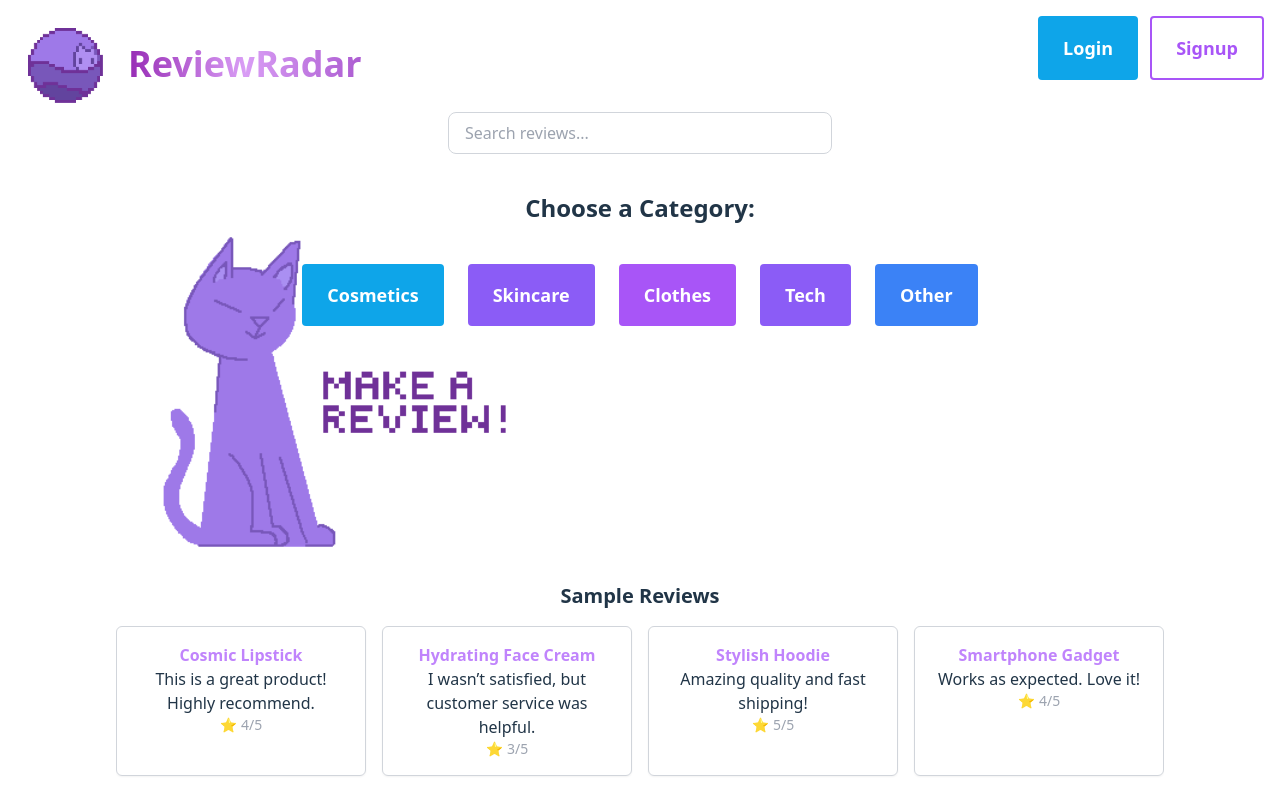
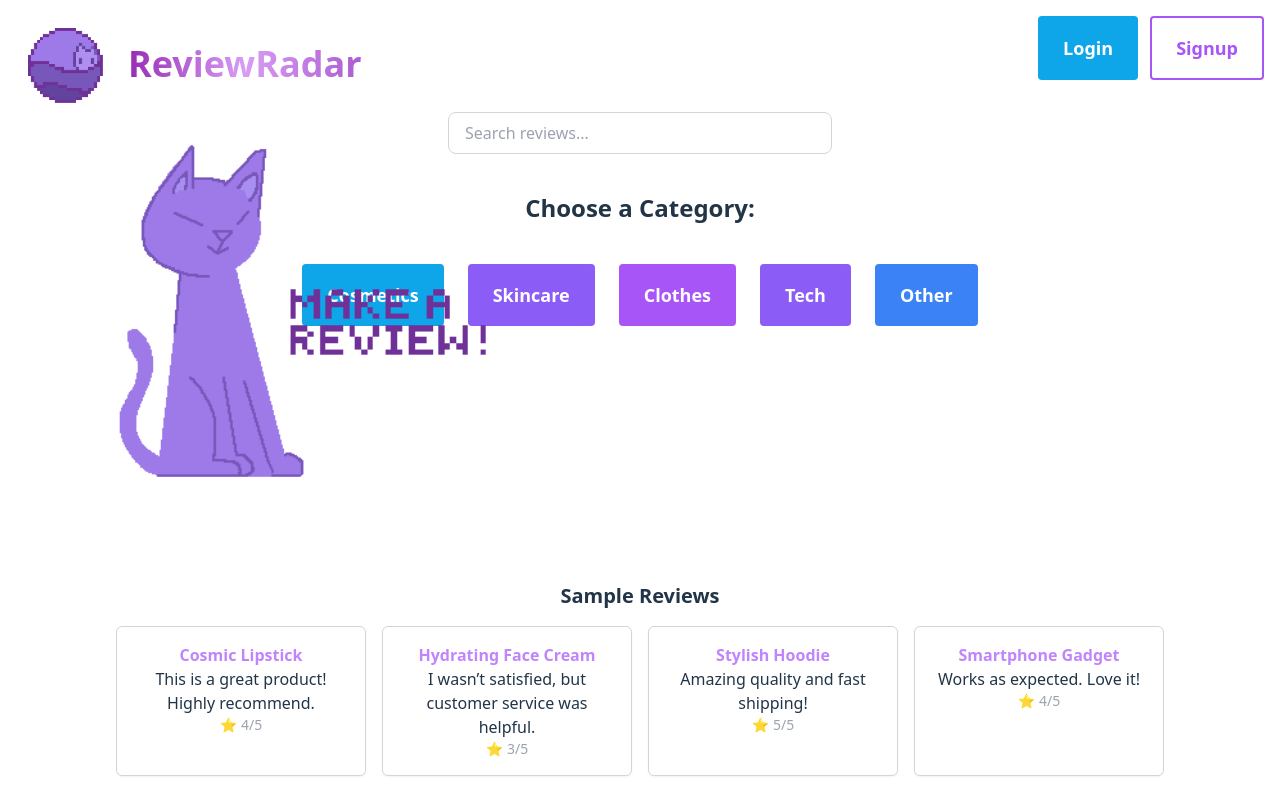
Before and after one commit to ileanat/ReviewRadar, a React (Vite) app: page / in a window 1280 px wide. Built offline with nearby package versions, Linux system fonts and the light colour scheme.

Commit message:
Resizing

```diff
--- a/src/App.tsx
+++ b/src/App.tsx
@@ -5,6 +5,7 @@ import "./App.css";
 import logo from "./assets/logo.png";
 //import reviewart from "./assets/reviewart.png";
 import makereviewart from "./assets/makereview.png";
+import makereview1 from "./assets/makereview1.png";
 
 function App() {
   //const [count, setCount] = useState(0);
@@ -145,9 +146,9 @@ function App() {
     className="bg-transparent border-none p-0 cursor-pointer"
   >
     <img
-      src={makereviewart}
+      src={makereview1}
       alt="Write a Review"
-      className="w-[600px] h-auto hover:scale-105 transition-transform duration-200 rounded-xl"
+      className="w-96 h-auto hover:scale-105 transition-transform duration-200 rounded-xl"
     />
   </button>
 </div>
```
Also changed, not shown: src/assets/makereview1.png (added).
